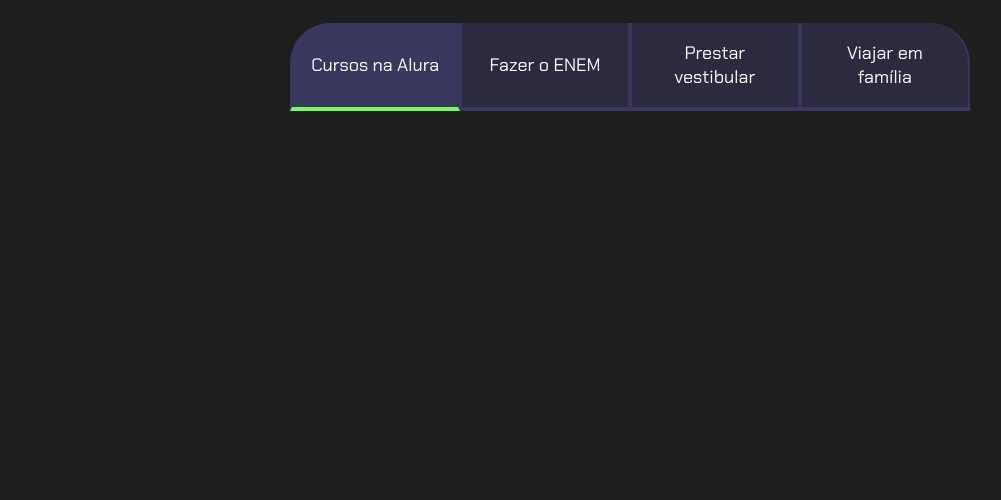
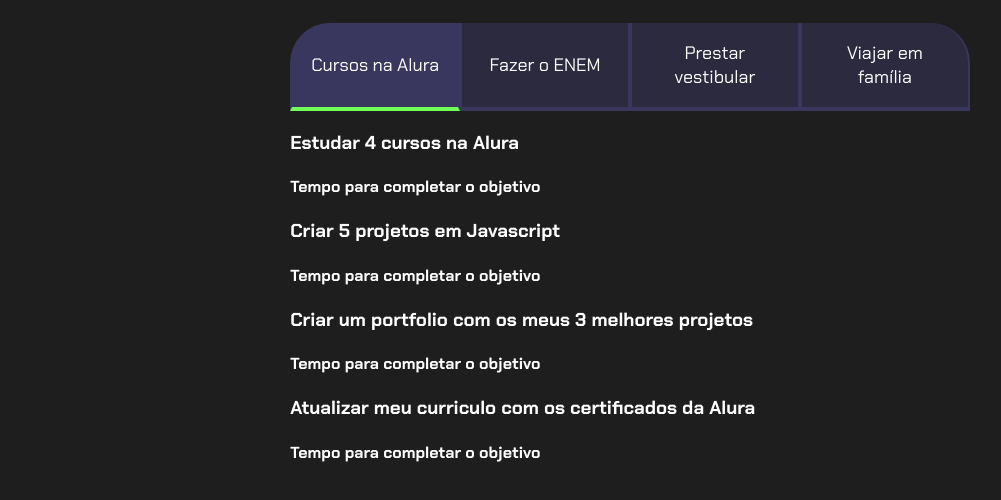
Before and after one commit to fabischor/Projeto-de-vida-2026, a plain HTML site: page index.html in a window 1280 px wide. Shown: the part 80-580 px from the top of the page, without its empty margins (10-1011 px from the left). Drawn offline with Linux system fonts and the light colour scheme.

Commit message:
Objetivos secundários

```diff
--- a/index.html
+++ b/index.html
@@ -11,11 +11,45 @@
 <body>
     <section class="conteudo-principal">
         <h2 class="titulo-principal">Meus Objetivos do ano<span>_</span></h2>
-        <div class="botoes">
-            <button class="botao ativo">Cursos na Alura</button>
-            <button class="botao">Fazer o ENEM</button>
-            <button class="botao">Prestar vestibular</button>
-            <button class="botao">Viajar em família</button>
+        <div class="conteudo">
+            <div class="botoes">
+                <button class="botao ativo">Cursos na Alura</button>
+                <button class="botao">Fazer o ENEM</button>
+                <button class="botao">Prestar vestibular</button>
+                <button class="botao">Viajar em família</button>
+            </div>
+            <div class="abas-textos">
+                <div class="aba-conteudo">
+                    <h3 class="aba-conteudo-titulo-principal">Estudar 4 cursos na Alura</h3>
+                    <h4 class="aba-conteudo-titulo-secundario">
+                        Tempo para completar o objetivo
+                    </h4>
+                </div>
+                <div class="aba-conteudo">
+                    <h3 class="aba-conteudo-titulo-principal">
+                        Criar 5 projetos em Javascript
+                    </h3>
+                    <h4 class="aba-conteudo-titulo-secundario">
+                        Tempo para completar o objetivo
+                    </h4>
+                </div>
+                <div class="aba-conteudo">
+                    <h3 class="aba-conteudo-titulo-principal">
+                        Criar um portfolio com os meus 3 melhores projetos
+                    </h3>
+                    <h4 class="aba-conteudo-titulo-secundario">
+                        Tempo para completar o objetivo
+                    </h4>
+                </div>
+                <div class="aba-conteudo">
+                    <h3 class="aba-conteudo-titulo-principal">
+                        Atualizar meu curriculo com os certificados da Alura
+                    </h3>
+                    <h4 class="aba-conteudo-titulo-secundario">
+                        Tempo para completar o objetivo
+                    </h4>
+                </div>
+            </div>
         </div>
     </section>
     <script src="main.js"></script>
```
